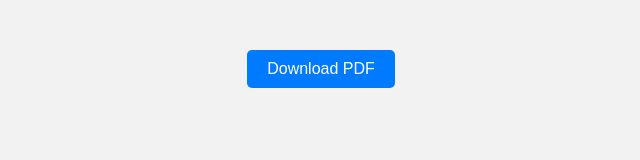
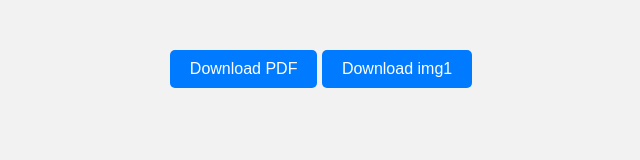
Before and after one commit to netisdark/bramydownload, a plain HTML site: page index.html in a window 1280 px wide. Shown: the whole page, without its empty margins (319-959 px from the left). Drawn offline with Linux system fonts and the light colour scheme.

Commit message:
Update index.html

```diff
--- a/index.html
+++ b/index.html
@@ -32,7 +32,8 @@
 </head>
 <body>
   <div class="container">
-    <a class="btn-download" href="download.pdf" download="download.pdf">Download PDF</a>
+    <a class="btn-download" href="bramy.pdf" download="download.pdf">Download PDF</a>
+ <a class="btn-download" href="IMG-20240318-WA0001.jpg" download="download.pdf">Download img1</a>
   </div>
 </body>
 </html>
```
